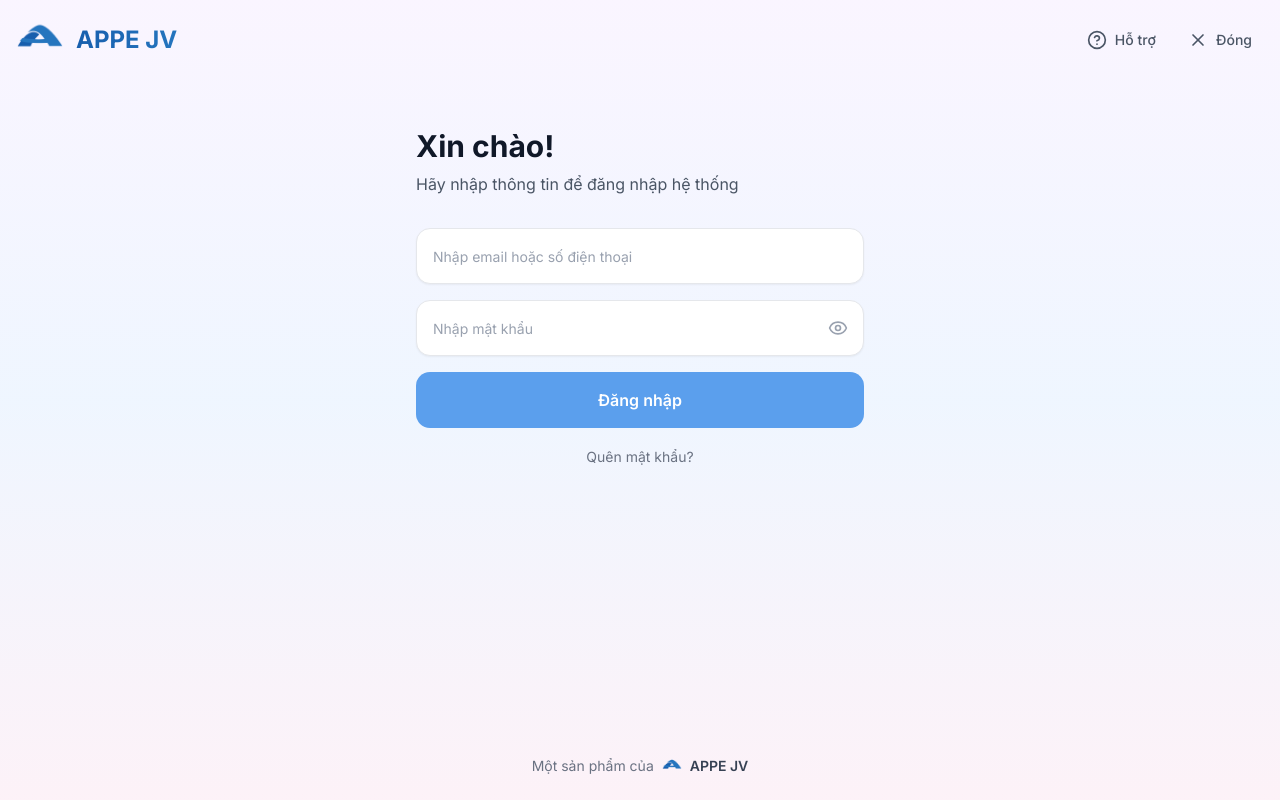
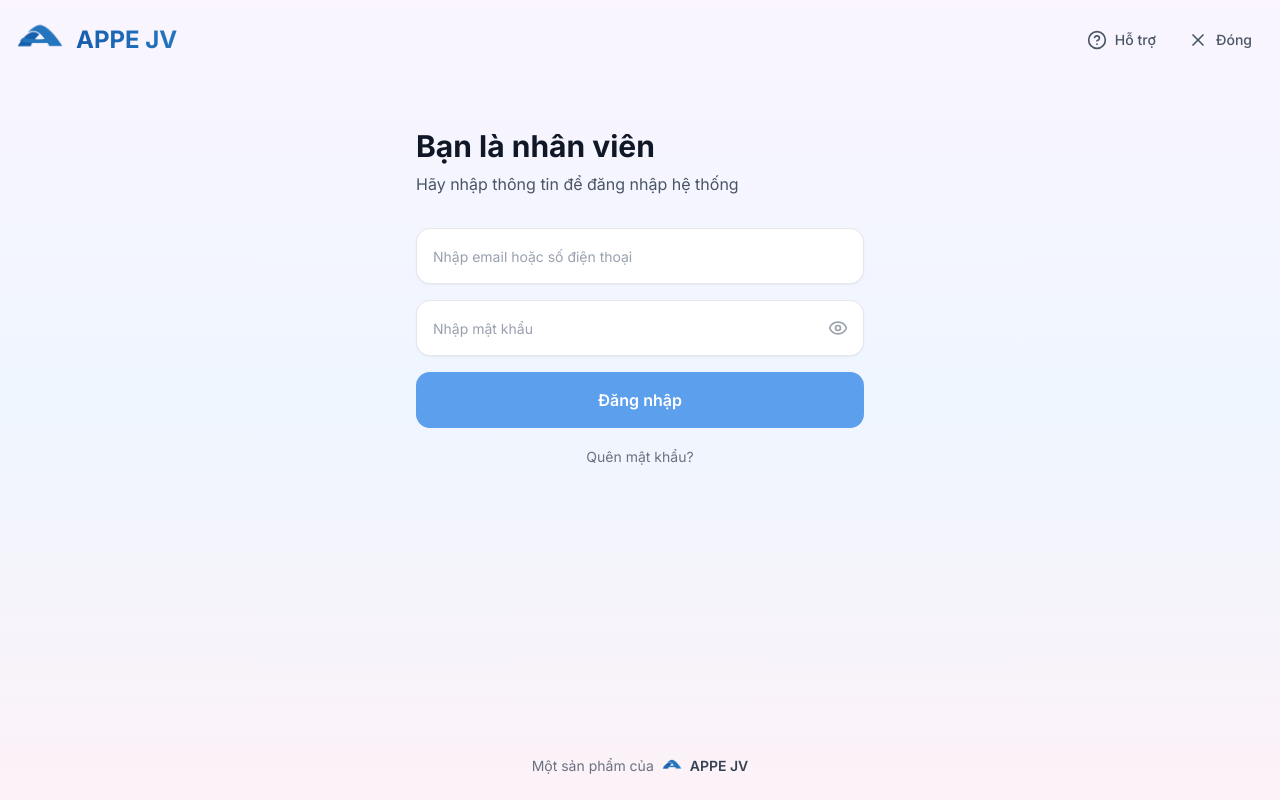
Before and after one commit to thanhtrang16490/appejvtest, a Next.js app: page /auth/login in a window 1280 px wide. Built offline with nearby package versions, Linux system fonts and the light colour scheme; no server answers.

Commit message:
Fix TypeScript error in customer signup

```diff
--- a/app/auth/customer-login/page.tsx
+++ b/app/auth/customer-login/page.tsx
@@ -63,7 +63,7 @@ export default function CustomerLoginPage() {
                         full_name: name,
                         phone,
                         role: 'customer'
-                    })
+                    } as any)
 
                 if (profileError) throw profileError
 
--- a/app/auth/login/page.tsx
+++ b/app/auth/login/page.tsx
@@ -92,7 +92,7 @@ export default function LoginPage() {
                     {/* Welcome Text */}
                     <div className="mb-8">
                         <h1 className="text-3xl font-bold text-gray-900 mb-2">
-                            {isForgotPassword ? 'Quên mật khẩu?' : 'Xin chào!'}
+                            {isForgotPassword ? 'Quên mật khẩu?' : 'Bạn là nhân viên '}
                         </h1>
                         <p className="text-gray-600">
                             {isForgotPassword
```
